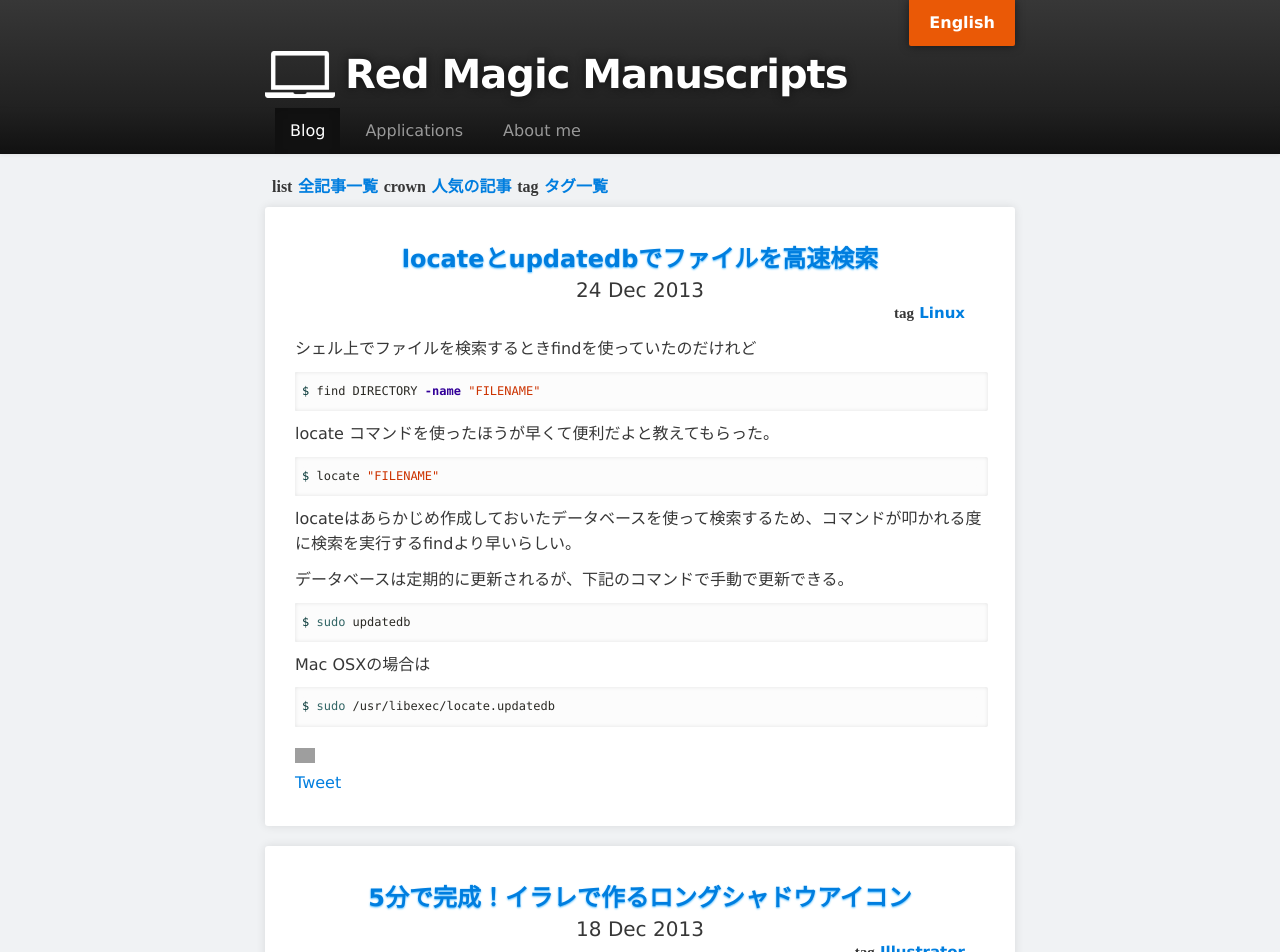
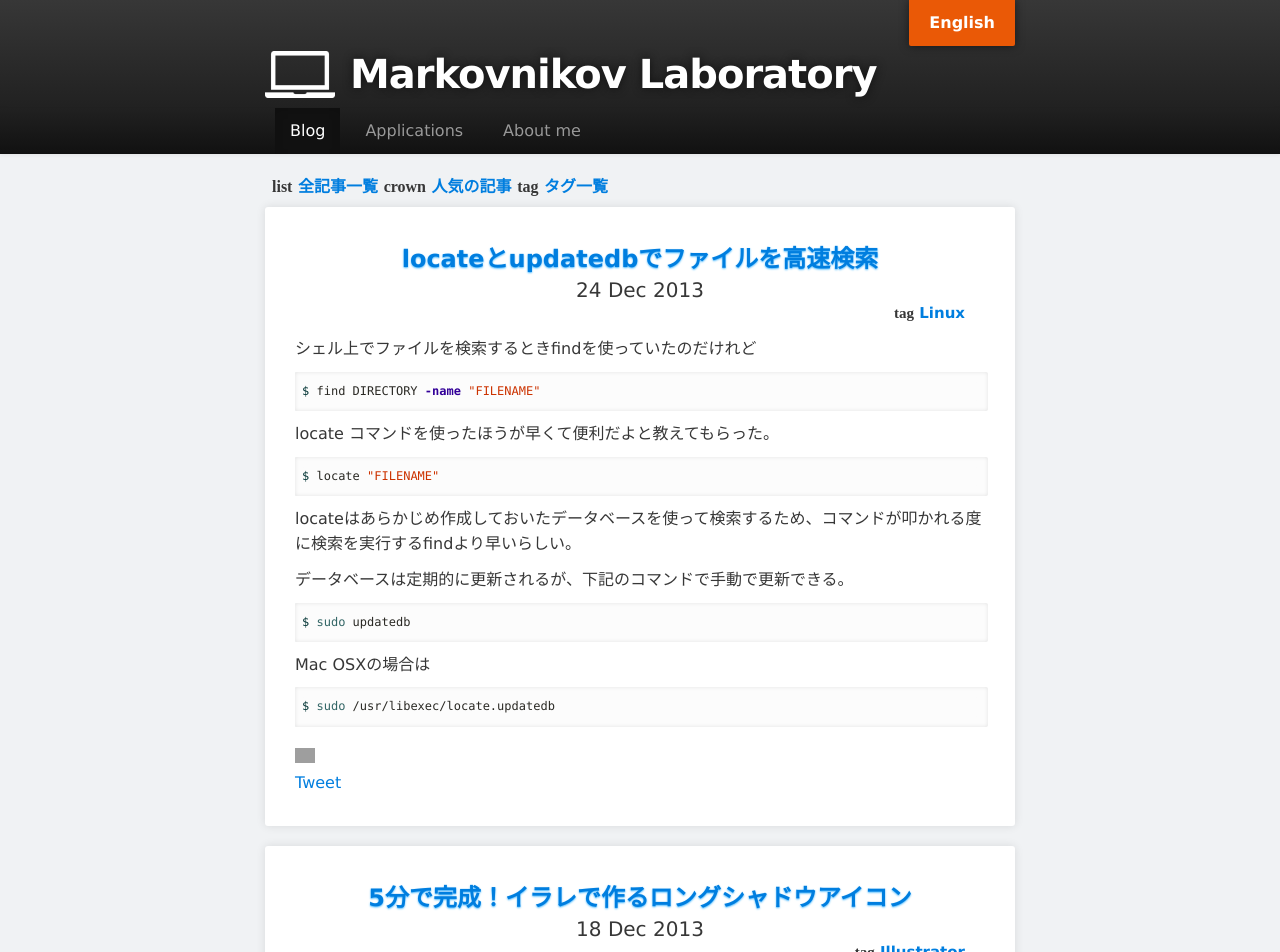
Before and after one commit to Mrk1869/source-mrk1869.github.com, a Jekyll site: the page built from index.html, in a window 1280 px wide. Shown: the top 952 px of the page. Built offline with Jekyll 4.4.1, drawn with Linux system fonts in a browser that asks for light colours; some web fonts are replaced; the list of posts is cut into pages by our own code; comment, search, counter and statistics services are not loaded; grey boxes are pictures that could not be loaded.

Commit message:
Changed the blog title

```diff
--- a/_config.yml
+++ b/_config.yml
@@ -1,7 +1,7 @@
 # Main Configes
 url: http://mrk1869.com
 product_url: http://mrk1869.com
-title: Red Magic Manuscripts
+title: Markovnikov Laboratory
 author: Shoya Ishimaru
 descliption: Weblog by Mrk1869
 markdown: kramdown
--- a/_includes/head.html
+++ b/_includes/head.html
@@ -2,17 +2,17 @@
     <meta charset="utf-8">
     <meta http-equiv="X-UA-Compatible" content="IE=edge,chrome=1">
     {% if page.name == nil %}
-        <title>Red Magic Manuscripts</title>
+        <title>Markovnikov Laboratory</title>
     {% elsif page.title == "index" %}
         {%if paginator.page == 1 %}
-            <title>Red Magic Manuscripts</title>
+            <title>Markovnikov Laboratory</title>
         {% else %}
-            <title>Page{{ paginator.page }} - Red Magic Manuscripts</title>
+            <title>Page{{ paginator.page }} - Markovnikov Laboratory</title>
         {% endif %}
     {% elsif page.title == "tag" %}
-        <title>tag:{{ page.tag }} - Red Magic Manuscripts</title>
+        <title>tag:{{ page.tag }} - Markovnikov Laboratory</title>
     {% else %}
-        <title>{{ page.name }} - Red Magic Manuscripts</title>
+        <title>{{ page.name }} - Markovnikov Laboratory</title>
     {% endif %}
     {% if page.description != nil %}<meta name="description" content="{{ page.description }}">{% endif %}
     {% if page.keywords != nil %}<meta name="keywords" content="{{ page.keywords }}">{% endif %}
@@ -26,7 +26,7 @@
     {% else %}
         <meta property="og:image" content="{{ site.url }}/assets/img/icon_laptop.png">
     {% endif %}
-    <link rel="alternate" type="application/rss+xml" title="Red Magic Manuscripts" href="{{ site.url }}/feed.xml">
+    <link rel="alternate" type="application/rss+xml" title="Markovnikov Laboratory" href="{{ site.url }}/feed.xml">
     <link rel="stylesheet" href="/assets/css/bootstrap.css">
     <link rel="stylesheet" href="/assets/css/bootstrap-responsive.css">
     <link rel="stylesheet" href="/assets/css/style.css">
--- a/_includes/header.html
+++ b/_includes/header.html
@@ -14,7 +14,7 @@
             <a id="forkme_banner" href="/en/{{ page.categories }}/">English</a>
         {% endif %}
     {% endif %}
-    <a href = "{% if page.language == "english" %}/en{% endif %}/"><h1 id="project_title">Red Magic Manuscripts</h1></a>
+    <a href = "{% if page.language == "english" %}/en{% endif %}/"><h1 id="project_title">Markovnikov Laboratory</h1></a>
     <!--    <h2 id="project_tagline"></h2> -->
     </header>
 </div>
--- a/assets/css/style.css
+++ b/assets/css/style.css
@@ -400,7 +400,7 @@ Full-Width Styles
 
 #project_title {
   margin: 10px 0px 0px 0px;
-  padding: 0px 0px 0px 80px;
+  padding: 0px 0px 0px 85px;
   color: #fff;
   font-size: 40px;
   font-weight: 700;
--- a/en/index.html
+++ b/en/index.html
@@ -1,7 +1,7 @@
 ---
 layout: default
-title: Red Magic Manuscripts
-name: Red Magic Manuscripts
+title: Markovnikov Laboratory
+name: Markovnikov Laboratory
 language: english
 categories: en/blog
 keywords: Shoya, Ishimaru, Mrk1869
```
